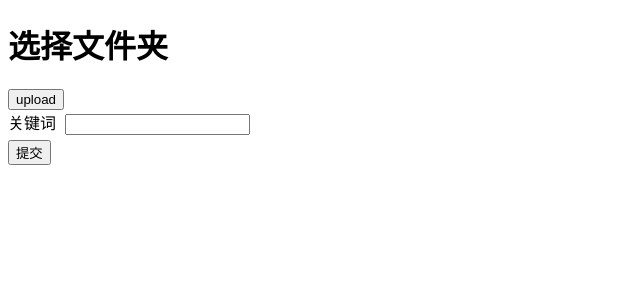
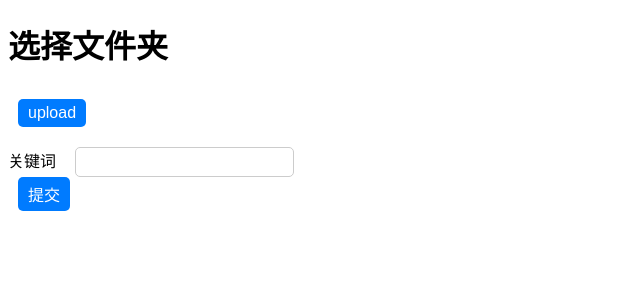
Before and after one commit to mtfzhizhe/file-search-system, a Flask app: page / in a window 1280 px wide. Shown: the top 300 px of the page, without its empty margins (0-640 px from the left). Run offline with Flask 3, Linux system fonts and the light colour scheme; parts of the project's set-up code (start-up, migrations or seed data) failed here and were passed over.

Commit message:
Update index.html

```diff
--- a/pythonProject2/templates/index.html
+++ b/pythonProject2/templates/index.html
@@ -3,6 +3,25 @@
 <head>
     <title>选择文件夹</title>
 </head>
+<style>
+    input[type="submit"], button {
+      margin: 10px;
+      padding: 5px 10px;
+      border: none;
+      border-radius: 5px;
+      background-color: #007bff;
+      color: #fff;
+      font-size: 16px;
+      cursor: pointer;
+    }
+    input[type="text"] {
+      margin: 10px;
+      padding: 5px;
+      border: 1px solid #ccc;
+      border-radius: 5px;
+      font-size: 16px;
+    }
+    </style>
 <body>
     <h1>选择文件夹</h1>
     <a href="/upload"><button onclick="">upload</button></a>
@@ -10,7 +29,7 @@
 <div style='height:30px'><span style='display:inline-block;margin-right:5px'>关键词</span>
 	<input type='text' name='keywords' />
 </div>
-    <button type="submit">提交</button>
+    <button type="submit" class="button">提交</button>
     </form>
 {% for item in outcome %}
     <input type="checkbox"/>{{item}}<br/>
```
